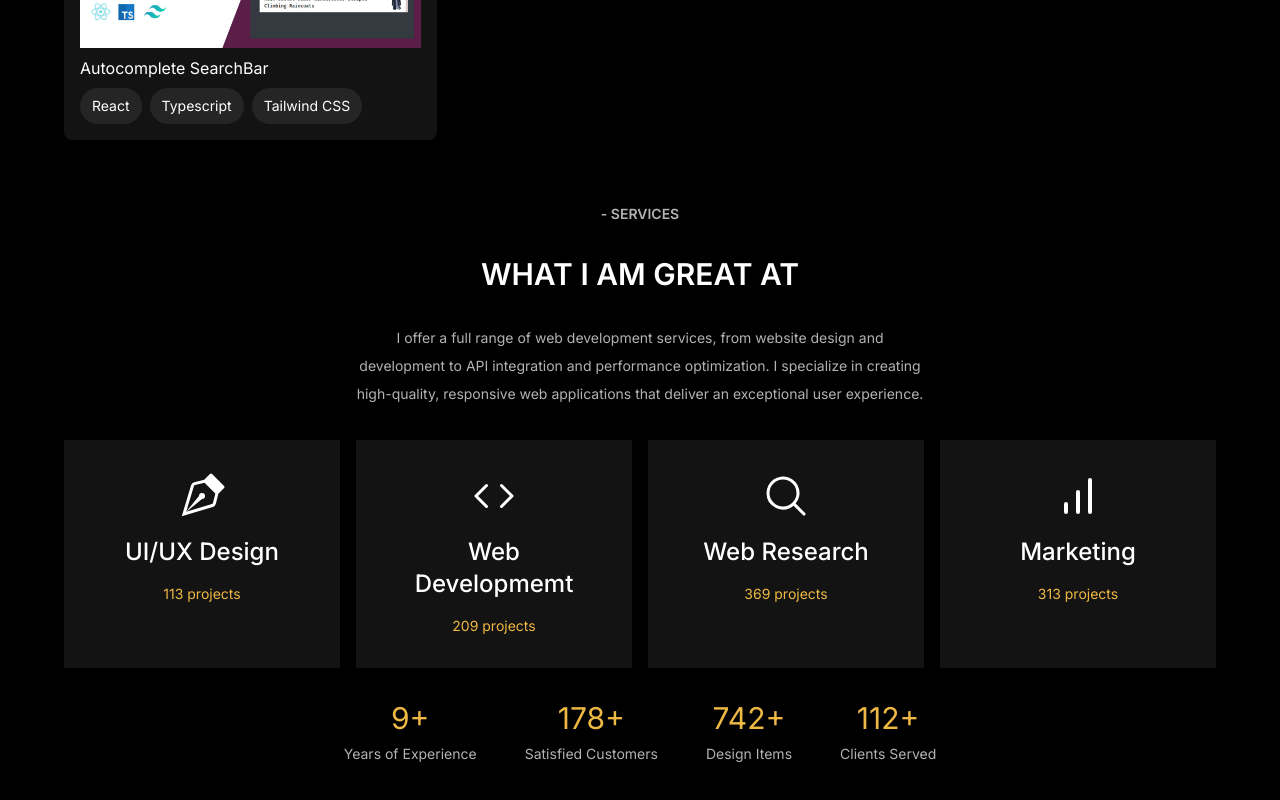
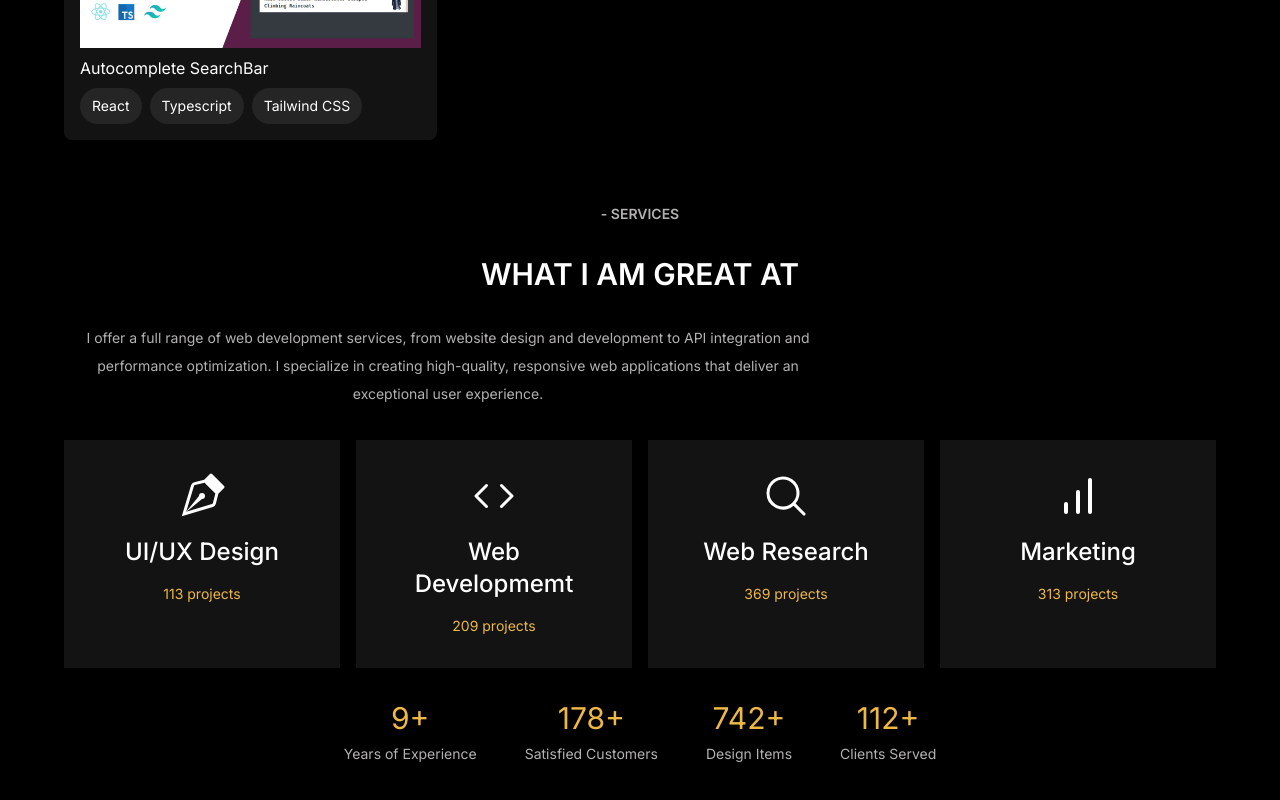
Before and after one commit to yelinko20/developer-portfolio, a Next.js app: page /portfolio in a window 1280 px wide. Shown: the part 872-1672 px from the top of the page. Built offline with nearby package versions, Linux system fonts and the light colour scheme.

Commit message:
Update Services.tsx

```diff
--- a/components/Services.tsx
+++ b/components/Services.tsx
@@ -8,7 +8,7 @@ export default function Services() {
       <div className="font-semibold text-3xl mt-8 text-White uppercase">
         What I am Great At
       </div>
-      <p className="text-WhiteGray text-sm mt-8 leading-7 max-w-xl mx-auto">
+      <p className="text-WhiteGray text-sm mt-8 leading-7 max-w-3xl">
         I offer a full range of web development services, from website design
         and development to API integration and performance optimization. I
         specialize in creating high-quality, responsive web applications that
```
